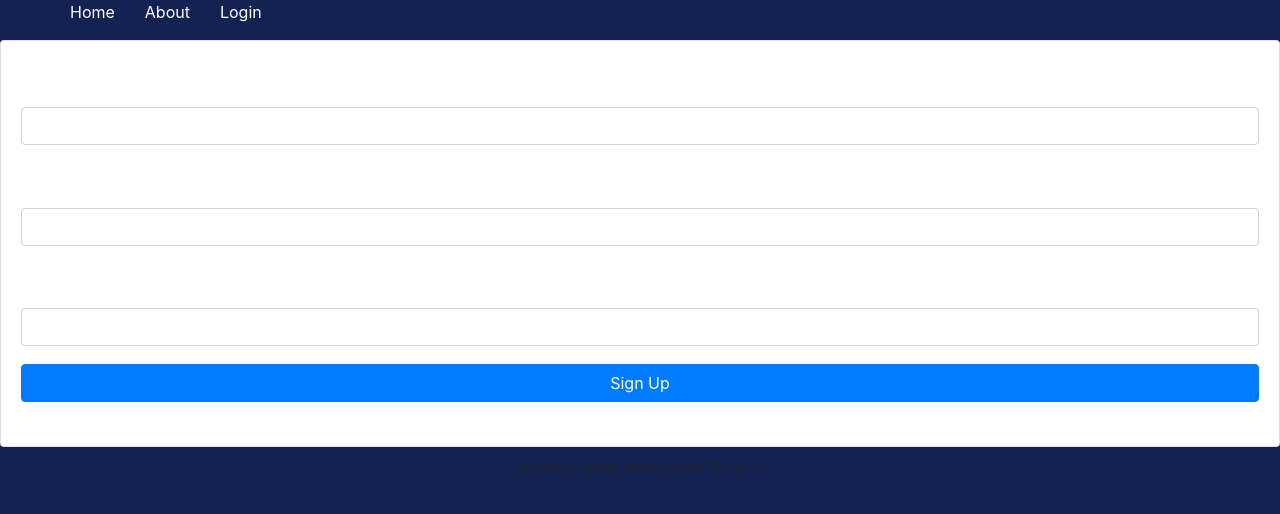
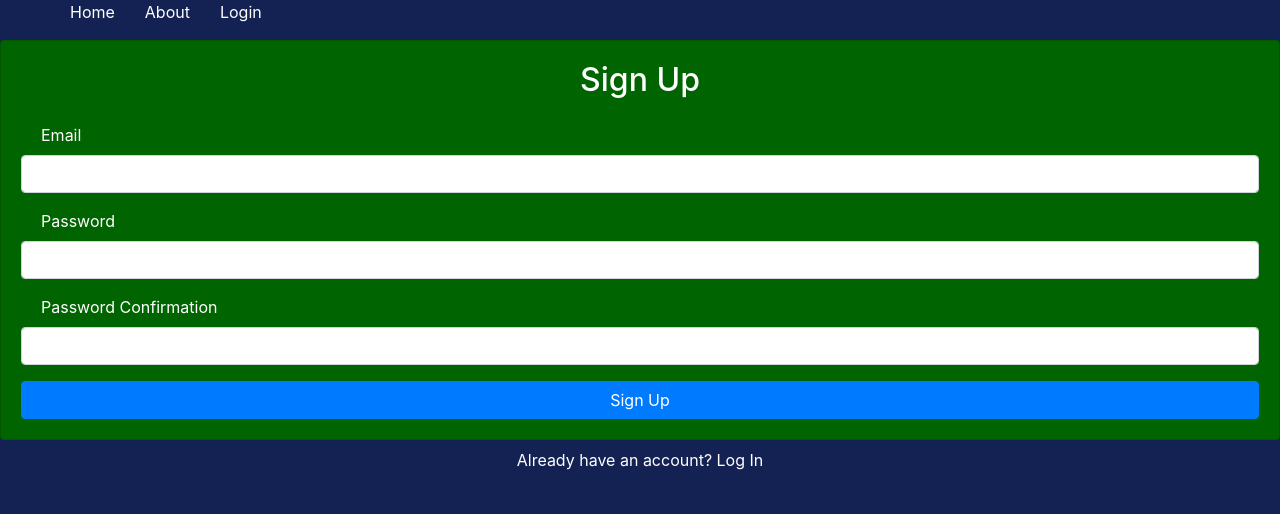
Before and after one commit to czhou578/DistanceCalc, a React (Create React App) app in the folder my-app/: page /Login in a window 1280 px wide. Shown: the top 514 px of the page. Built offline with nearby package versions, Linux system fonts and the light colour scheme.

Commit message:
form bootstrap completed

```diff
--- a/my-app/src/components/Login.jsx
+++ b/my-app/src/components/Login.jsx
@@ -10,16 +10,16 @@ export default function Login(props) {
 
   return (
     <div>
-      <Card>
+      <Card style={{backgroundColor: 'darkgreen'}}>
         <Card.Body>
-          <h2 className="text-center mb-4">
+          <h2 className="text-center mb-4" style={{color: 'white'}}>Sign Up</h2>
             <Form>
               <Form.Group id="email">
                 <Form.Label>Email</Form.Label>
                 <Form.Control type="email" ref={emailRef} required/>
               </Form.Group>
               <Form.Group id="password">
-                <Form.Label>Password</Form.Label>
+                <Form.Label color="green">Password</Form.Label>
                 <Form.Control type="password" ref={passwordRef} required/>
               </Form.Group>
               <Form.Group id="password-confirm">
@@ -28,10 +28,9 @@ export default function Login(props) {
               </Form.Group>
               <Button type="submit" className="w-100">Sign Up</Button>
             </Form>
-          </h2>
         </Card.Body>
       </Card>
-      <div className="w-100 text-center mt-2">
+      <div className="w-100 text-center mt-2" style={{color: 'white'}}>
         Already have an account? Log In
       </div>
     </div>
--- a/my-app/src/components/citybox.css
+++ b/my-app/src/components/citybox.css
@@ -63,7 +63,7 @@ select {
 
 .resultWrapper {
   position: relative;
-  top: 55px;
+  top: 58px;
   left: 95%;
 }
 
```
